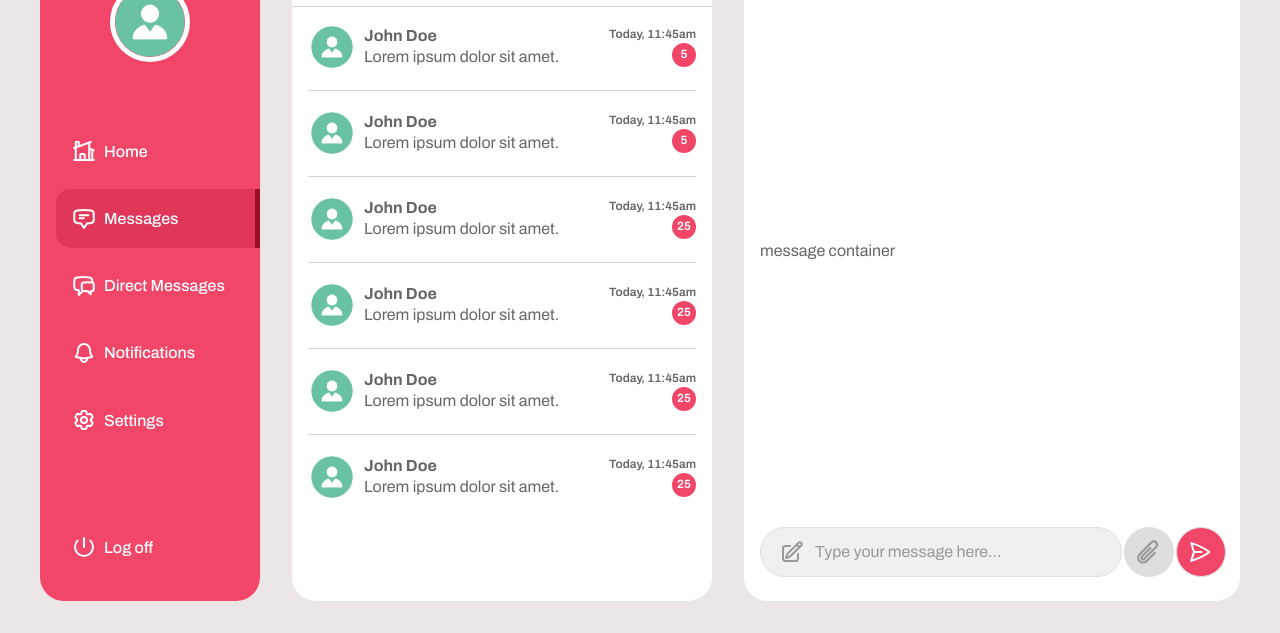
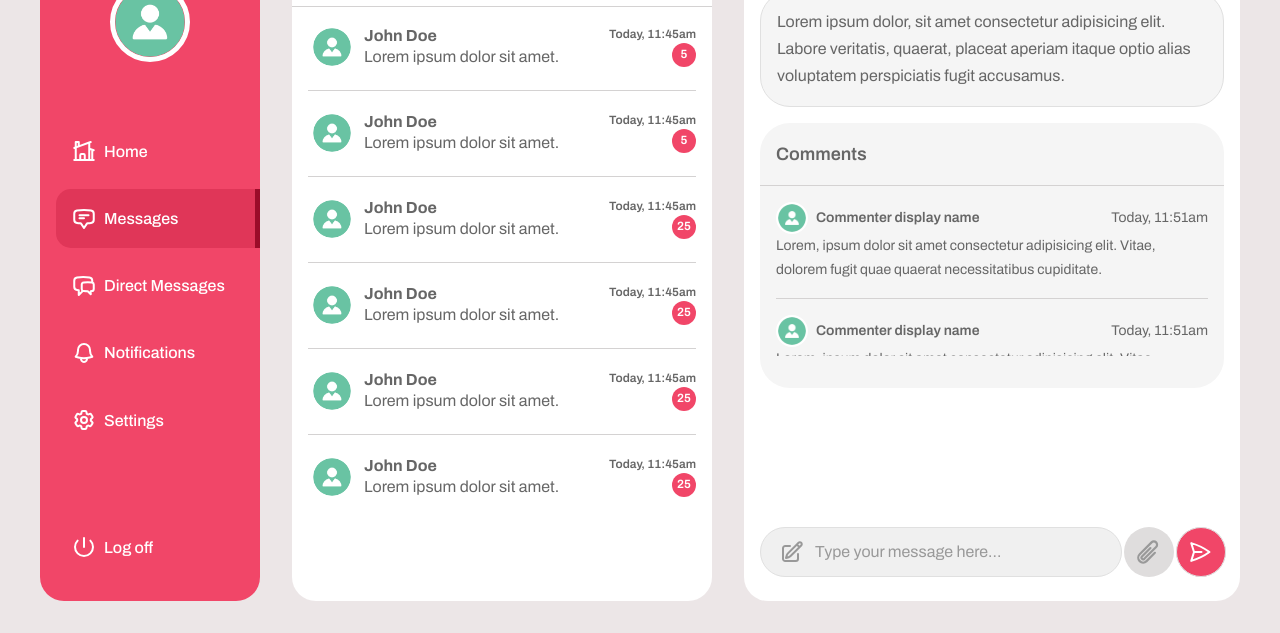
Before and after one commit to eightrix/scoopty, a website: page messages.html in a window 1280 px wide. Shown: the part 167-800 px from the top of the page. Drawn offline with Linux system fonts and the light colour scheme.

Commit message:
feat: add user comment markup in messages.html; add comment section styles to stylesheet

```diff
--- a/messages.html
+++ b/messages.html
@@ -350,7 +350,58 @@
             </div>
           </div>
 
-          <div class="message__container">message container</div>
+          <div class="message__container">
+            <div class="message__body">
+              Lorem ipsum dolor, sit amet consectetur adipisicing elit. Labore
+              veritatis, quaerat, placeat aperiam itaque optio alias voluptatem
+              perspiciatis fugit accusamus.
+            </div>
+
+            <div class="message__comment">
+              <div class="message__comment--header">Comments</div>
+
+              <div class="message__comment--body">
+                <div class="message__comment--content">
+                  <div class="message__comment--user">
+                    <figure>
+                      <img
+                        src="./public/assets/imgs/no-photo.png"
+                        alt="commenter avatar"
+                      />
+                      <figcaption class="message__comment--display-name">
+                        Commenter display name
+                      </figcaption>
+                    </figure>
+                    <div class="message__comment--datetime">Today, 11:51am</div>
+                  </div>
+                  <div class="message__comment--text">
+                    Lorem, ipsum dolor sit amet consectetur adipisicing elit.
+                    Vitae, dolorem fugit quae quaerat necessitatibus cupiditate.
+                  </div>
+                </div>
+
+                <div class="message__comment--content">
+                  <div class="message__comment--user">
+                    <figure>
+                      <img
+                        src="./public/assets/imgs/no-photo.png"
+                        alt="commenter avatar"
+                      />
+                      <figcaption class="message__comment--display-name">
+                        Commenter display name
+                      </figcaption>
+                    </figure>
+                    <div class="message__comment--datetime">Today, 11:51am</div>
+                  </div>
+                  <div class="message__comment--text">
+                    Lorem, ipsum dolor sit amet consectetur adipisicing elit.
+                    Vitae, dolorem fugit quae quaerat necessitatibus cupiditate.
+                  </div>
+                </div>
+              </div>
+              <div class="message__comment--footer"></div>
+            </div>
+          </div>
 
           <form action="">
             <div class="form__group">
--- a/sass/base/_base.scss
+++ b/sass/base/_base.scss
@@ -35,6 +35,14 @@ a:link {
   text-decoration: none;
 }
 
+figure {
+  img {
+    border: 5px solid #fff;
+    border-radius: 50%;
+    cursor: pointer;
+  }
+}
+
 figcaption {
   margin-top: 0.8rem;
   font-weight: 600;
--- a/sass/base/_typography.scss
+++ b/sass/base/_typography.scss
@@ -44,3 +44,13 @@ p {
   margin-bottom: 0.8rem;
   font-size: 1.6rem;
 }
+
+.contact__header {
+  font-size: 2rem;
+  font-weight: 600;
+}
+
+.message__comment--header {
+  font-size: 1.8rem;
+  font-weight: 600;
+}
--- a/sass/components/_form.scss
+++ b/sass/components/_form.scss
@@ -164,7 +164,7 @@
       font-weight: inherit;
       padding: 1.6rem 1.6rem 1.6rem 5.4rem;
       // color: $font-color-primary;
-      border: 0.1rem solid #e0e0e0;
+      border: 1px solid #e0e0e0;
       border-radius: 3rem;
       background-color: rgba(217, 217, 217, 0.15);
       outline: none;
--- a/sass/layout/_app.scss
+++ b/sass/layout/_app.scss
@@ -38,9 +38,6 @@
         img {
           max-width: 100%;
           height: 8rem;
-          border: 5px solid #fff;
-          border-radius: 50%;
-          cursor: pointer;
         }
       }
     }
@@ -103,8 +100,6 @@
 
     &__header {
       padding: 1.6rem;
-      font-size: 2rem;
-      font-weight: 600;
       border-top-left-radius: $border-radius-primary;
       border-top-right-radius: $border-radius-primary;
       border-bottom: 1px solid #d4d2d2;
@@ -152,9 +147,6 @@
       img {
         max-width: 100%;
         height: 4.8rem;
-        border: 3px solid white;
-        border-radius: 50%;
-        cursor: pointer;
       }
 
       &.recipient {
@@ -226,10 +218,98 @@
         img {
           max-width: 100%;
           height: 8rem;
-          border: 3px solid white;
-          border-radius: 50%;
-          cursor: pointer;
         }
+      }
+    }
+
+    &__container {
+      display: flex;
+      flex-direction: column;
+      gap: 1.6rem;
+
+      height: 100%;
+
+      figure {
+        display: flex;
+        align-items: center;
+        gap: 0.8rem;
+
+        img {
+          max-width: 100%;
+          height: 3.2rem;
+          border: 2px solid #fff;
+        }
+
+        figcaption {
+          margin-top: 0 !important;
+        }
+      }
+
+      .comment__body {
+        display: flex;
+        flex-direction: column;
+
+        height: 17rem;
+        overflow-y: auto;
+        scrollbar-width: thin;
+        scrollbar-color: #ddd7d8 #fff;
+      }
+    }
+
+    &__body {
+      padding: 1.6rem;
+      background-color: #f5f5f5;
+      border: 1px solid #e0e0e0;
+      border-radius: 3rem;
+    }
+
+    &__comment {
+      &--header,
+      &--footer {
+        padding: 1.6rem;
+        background-color: #f5f5f5;
+      }
+
+      &--header {
+        border-top-left-radius: 3rem;
+        border-top-right-radius: 3rem;
+        border-bottom: 1px solid #d4d2d2;
+      }
+
+      &--user,
+      &--body {
+        background-color: #f5f5f5;
+      }
+
+      &--body {
+        padding: 0 1.6rem 0.8rem;
+        font-size: 1.4rem;
+        height: 17rem;
+        overflow-y: auto;
+        scrollbar-width: thin;
+        scrollbar-color: #ddd7d8 #f5f5f5;
+      }
+
+      &--content {
+        // margin-bottom: 0.8rem;
+        padding: 1.6rem 0;
+        border-bottom: 1px solid #d4d2d2;
+      }
+
+      &--user {
+        display: flex;
+        justify-content: space-between;
+        align-items: center;
+        font-size: 1.4rem;
+      }
+
+      &--display-name {
+        font-size: 1.4rem;
+      }
+
+      &--footer {
+        border-bottom-left-radius: 3rem;
+        border-bottom-right-radius: 3rem;
       }
     }
   }
```
Also changed, not shown: public/assets/css/app.css, 1 other file.
